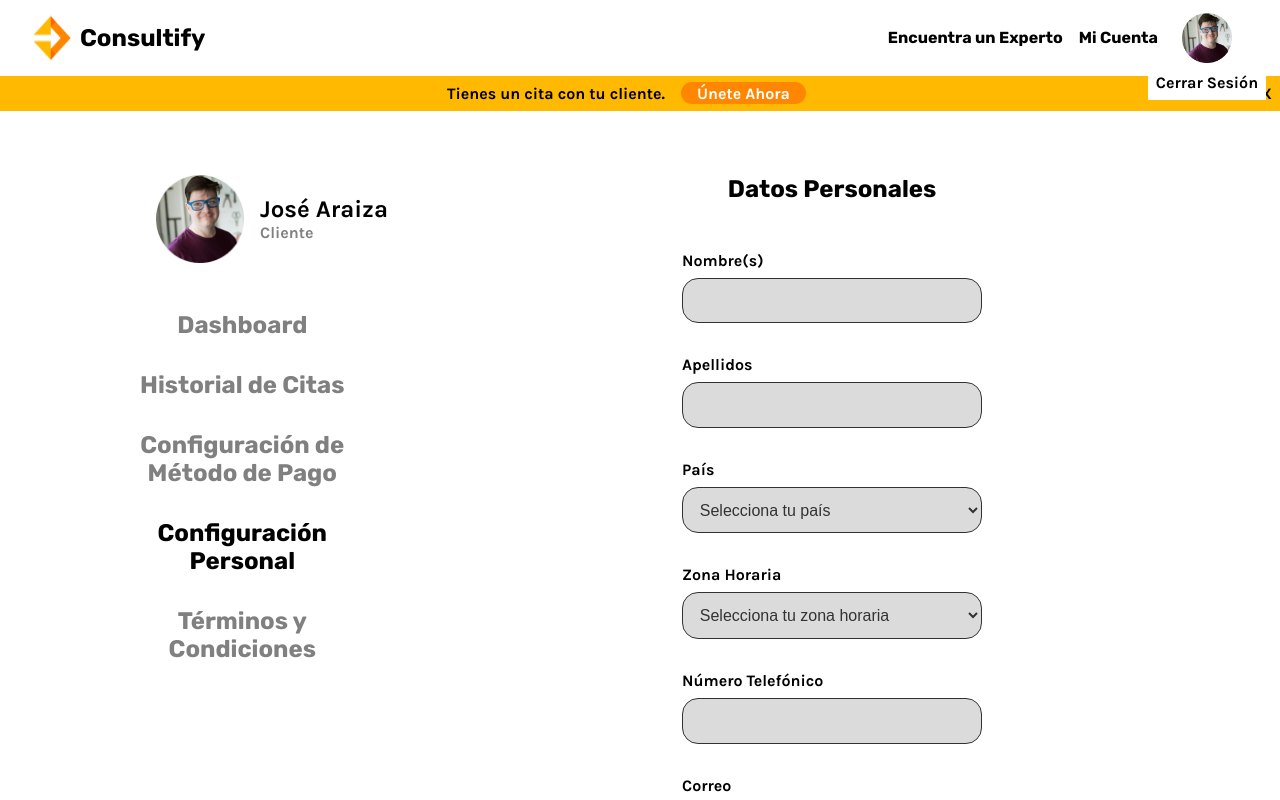
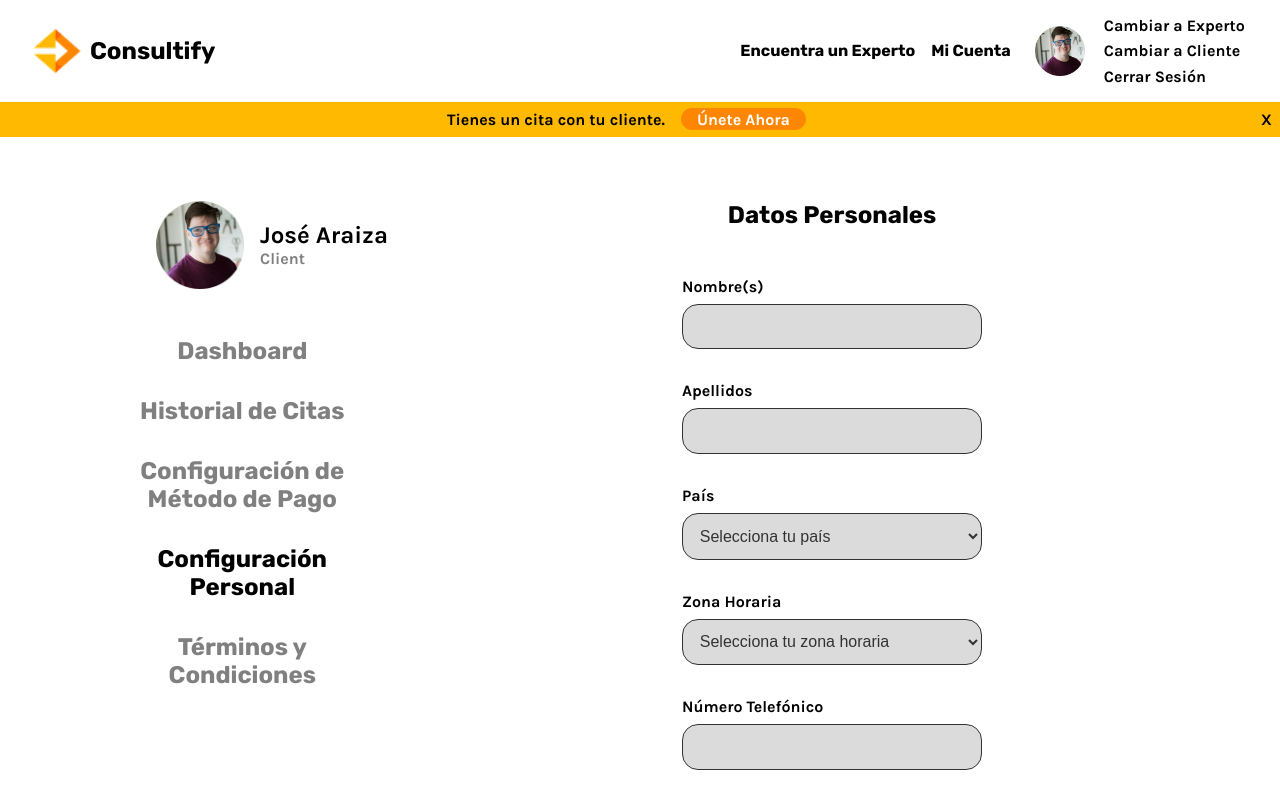
Before and after one commit to platzi-master-captone-team/front-end, a React (Create React App) app: page /profile/personal in a window 1280 px wide. Both pictures are taken after a click on the picture 1207 px from the left and 37 px from the top of the page. Shown: the top 800 px of the page. Built offline with nearby package versions, Linux system fonts and the light colour scheme.

Commit message:
Adds Chart for Expert Profile + role switch menu

```diff
--- a/package.json
+++ b/package.json
@@ -10,6 +10,7 @@
     "react-dom": "^17.0.2",
     "react-router-dom": "^5.2.0",
     "react-scripts": "4.0.3",
+    "recharts": "^2.0.9",
     "styled-components": "^5.3.0",
     "web-vitals": "^1.1.2"
   },
--- a/src/components/Navbar/Navbar.jsx
+++ b/src/components/Navbar/Navbar.jsx
@@ -6,6 +6,7 @@ import {
     BrandTitle,
     NavMenuLink,
     UserMenuDropdown,
+    UserMenuOption,
     NavMenu,
     UserMenu,
     Button,
@@ -27,9 +28,19 @@ const Navbar = () => {
     }
 
     function CloseSession () {
-        setLogin(false);
+        setLogin({...login, status:false});
         setUserMenu(false);
         history.push("/");
+    }
+
+    function ChangeToExpert () {
+        setLogin({...login, role:'Expert', name:'Ana Rojas'});
+        setUserMenu(false);
+    }
+
+    function ChangeToClient () {
+        setLogin({...login, role:'Client', name:'José Araiza'});
+        setUserMenu(false);
     }
 
     return (
@@ -42,9 +53,14 @@ const Navbar = () => {
                     <NavMenuLink to='/login' $show={login.status}>Inicia Sesión</NavMenuLink>
                     <Button to='/signup' $show={login.status}>Únete Ahora</Button>
                     <NavMenuLink to='/profile/dashboard' $show={!login.status}>Mi Cuenta</NavMenuLink>
-                    <UserMenu >
+                    <UserMenu>
                         <Avatar onClick={ToggleMenu} src={ login.role === 'Client' ? avatar: avatar2 } $show={!login.status}/>
-                        <UserMenuDropdown $show={userMenu} onClick={CloseSession}>Cerrar Sesión</UserMenuDropdown>
+                        <UserMenuDropdown $show={userMenu}>
+                            <UserMenuOption onClick={ChangeToExpert}>Cambiar a Experto</UserMenuOption>
+                            <UserMenuOption onClick={ChangeToClient}>Cambiar a Cliente</UserMenuOption>
+                            <UserMenuOption onClick={CloseSession}>Cerrar Sesión</UserMenuOption>
+                        </UserMenuDropdown>
+
                     </UserMenu>
 
                 </NavMenu>
--- a/src/components/Navbar/Navbar.styles.js
+++ b/src/components/Navbar/Navbar.styles.js
@@ -7,11 +7,13 @@ import logo from '../../assets/images/logo.png';
 export const Header = styled.header`
     padding: 0.8rem 2rem;
     display: flex;
+    align-items: center;
     box-shadow: 0px 4px 4px rgba(0, 0, 0, 0.15);
 `
 
 export const Logo = styled.img`
-
+    width: 50px;
+    height: 50px;
 `
 Logo.defaultProps = {
     src: logo
@@ -62,17 +64,21 @@ export const Avatar = styled.img`
 `
 export const UserMenu = styled.div`
     display: flex;
-    justify-content: center;
+    align-items: center;
 `
 
-export const UserMenuDropdown = styled.div`
-    position: absolute;
-    top: 65px;
-    background: white;
-    padding: 0.5rem;
+export const UserMenuDropdown = styled.ul`
+    display: ${props => props.$show ? 'flex' : 'none'};
+    flex-direction:column;
+`
+
+export const UserMenuOption = styled.li`
+    display: block;
+    position: relative;
+
+    padding: 0.2rem;
     font-weight: 700;
     cursor: pointer;
-    display: ${props => props.$show ? 'flex' : 'none'};
 
     &:hover{
         text-decoration: underline;
--- /dev/null
+++ b/src/components/ProfileChart/ProfileChart.jsx
@@ -0,0 +1,65 @@
+import { BarChart, Bar, XAxis, YAxis, CartesianGrid, Tooltip, ResponsiveContainer } from 'recharts';
+import { ChartPanel } from './ProfileChart.styled';
+
+const data = [
+  {
+    name: 'Enero',
+    ingresos: 240,
+    citas: 5,
+  },
+  {
+    name: 'Febrero',
+    ingresos: 500,
+    citas: 7,
+  },
+  {
+    name: 'Marzo',
+    ingresos: 139,
+    citas: 2,
+  },
+  {
+    name: 'Abril',
+    ingresos: 1025,
+    citas: 15,
+  },
+  {
+    name: 'Mayo',
+    ingresos: 760,
+    citas: 10,
+  },
+  {
+    name: 'Junio',
+    ingresos: 980,
+    citas: 13,
+  },
+];
+
+const ProfileChart = ({show}) => {
+
+    return (
+      <ChartPanel profile="Expert" $show={show}>
+      <ResponsiveContainer width={500} aspect={2.5} >
+        <BarChart
+          width={500}
+          height={300}
+          data={data}
+          margin={{
+            top: 5,
+            right: 30,
+            left: 20,
+            bottom: 5,
+          }}
+        >
+          <CartesianGrid strokeDasharray="3 3" />
+          <XAxis dataKey="name" />
+          <YAxis />
+          <Tooltip />
+          <Bar dataKey="ingresos" fill="#FF8600" />
+          <Bar dataKey="citas" fill="#FFB900" />
+        </BarChart>
+      </ResponsiveContainer>
+      </ChartPanel>
+    );
+}
+
+export default ProfileChart;
--- /dev/null
+++ b/src/components/ProfileChart/ProfileChart.styled.js
@@ -0,0 +1,6 @@
+import styled from "styled-components";
+
+export const ChartPanel = styled.div`
+    display: ${props => props.$show === props.profile ? 'flex' : 'none'};
+    flex-direction: column;
+`
--- a/src/components/ProfileSection/ProfileSection.styles.jsx
+++ b/src/components/ProfileSection/ProfileSection.styles.jsx
@@ -10,4 +10,5 @@ export const Section = styled.section`
 `
 export const SectionTitle = styled(TitleBold)`
     padding: 3rem;
+    display: ${props => props.$show === props.profile ? 'inline' : 'none'};
 `
--- a/src/components/SectionDashboard/SectionDashboard.jsx
+++ b/src/components/SectionDashboard/SectionDashboard.jsx
@@ -1,10 +1,21 @@
 import { SectionTitle } from "../ProfileSection/ProfileSection.styles";
+import { LoginContext } from '../../utils/loginStatus';
+
+import { useContext } from "react";
 
 import BookingList from "../BookingList/BookingList";
+import ProfileChart from '../ProfileChart/ProfileChart';
+
+
 
 const SectionDashboard = () => {
+
+    const { login } = useContext(LoginContext);
+
     return(
         <>
+            <SectionTitle profile="Expert" $show={login.role}>Actividad Reciente</SectionTitle>
+            <ProfileChart profile="Expert" show={login.role}/>
             <SectionTitle>Próximas Citas</SectionTitle>
             <BookingList />
         </>
--- a/src/pages/FindExpert/FindExpertStyles.jsx
+++ b/src/pages/FindExpert/FindExpertStyles.jsx
@@ -7,7 +7,6 @@ export const MainContainer = styled.div`
     width: 100%;
     max-width: 1336px;
     margin: 0 auto;
-    border: 1px solid red;
 `
 export const SearchBar = styled.div`
     width: 80%;
--- a/src/pages/Profile/Profile.jsx
+++ b/src/pages/Profile/Profile.jsx
@@ -1,6 +1,7 @@
+import { useContext } from "react";
 import SectionMenu from '../../components/SectionMenu/SectionMenu';
 import ProfileSection from '../../components/ProfileSection/ProfileSection';
-
+import { LoginContext } from '../../utils/loginStatus';
 import {
     ProfileMain,
     Avatar,
@@ -11,15 +12,21 @@ import {
     Sidebar
 } from './Profile.styles';
 
+import avatar from '../../assets/images/avatar.png';
+import avatar2 from '../../assets/images/avatar2.png';
+
 const Profile = () => {
+
+    const { login } = useContext(LoginContext);
+
     return(
         <ProfileMain>
             <Sidebar>
                 <User>
-                    <Avatar/>
+                    <Avatar src={ login.role === 'Client' ? avatar : avatar2 }/>
                     <UserInfo>
-                        <UserName>José Araiza</UserName>
-                        <UserRole>Cliente</UserRole>
+                        <UserName>{login.name}</UserName>
+                        <UserRole>{login.role}</UserRole>
                     </UserInfo>
                 </User>
                 <SectionMenu />
```
Also changed, not shown: 1 other file (tests, documents, lock files or other folders).
